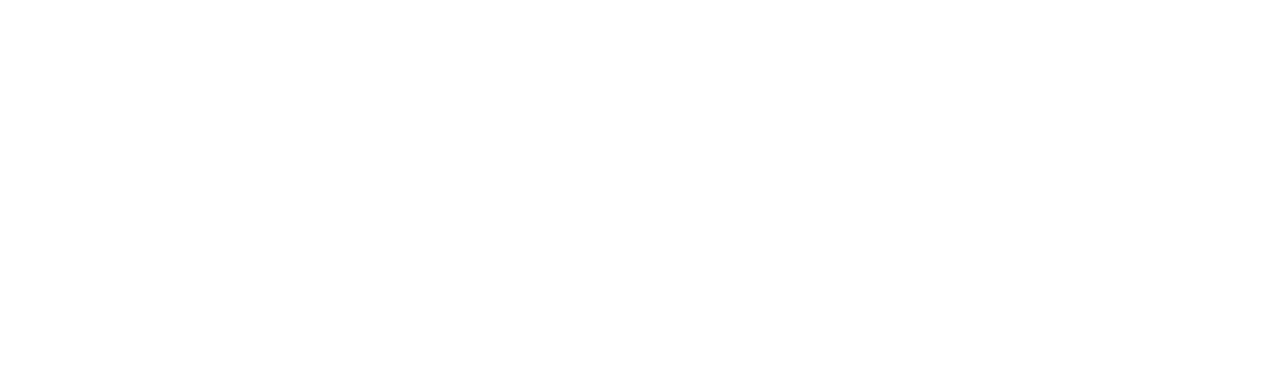
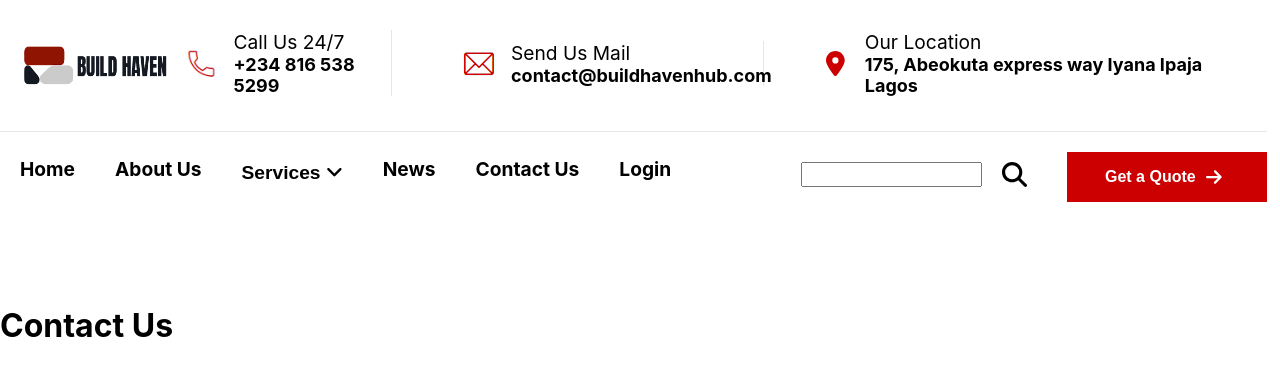
Before and after one commit to Wisdomtrail/BuildhHavenReact, a React (Create React App) app: page /contactUs in a window 1280 px wide. Before the commit this address had no page. Shown: the top 376 px of the page. Built offline with nearby package versions, Linux system fonts and the light colour scheme.

Commit message:
first commit

```diff
--- a/src/App.js
+++ b/src/App.js
@@ -12,6 +12,9 @@
 import Profile from './components/pages/Profile.jsx';
 import Settings from './components/pages/Settings.jsx';
 import ViewProduct from './components/pages/ViewProduct.jsx';
+import AboutUs from './components/pages/AboutUs.jsx';
+import News from './components/pages/News.jsx';
+import ContactUs from './components/pages/ContactUs.jsx';
 
 
 const product = {
@@ -40,6 +43,9 @@
         <Route path='/settings' element={<Settings/>}/>
         <Route path='logout' element={<Logout/>}/>
         <Route path='/viewProduct' element={ <ViewProduct product={product} />}/>
+        <Route path='/aboutUs' element={<AboutUs/>}/>
+        <Route path='/news' element={<News/>}/>
+        <Route path='/contactUs' element={<ContactUs/>}/>
       </Routes>
     </Router>
   );
--- a/src/components/footer/Footer.jsx
+++ b/src/components/footer/Footer.jsx
@@ -48,9 +48,11 @@
                         rel="noopener noreferrer"
                     >
                         <FontAwesomeIcon className="fa-icon" icon={faLocationDot} />
+                        <span>
                         <span>175, Abeokuta express way </span>
                         <br />
                         <span id="iil">Iyana Ipaja Lagos</span>
+                        </span>
                     </a>
                 </section>
                 <br />
@@ -62,7 +64,7 @@
                         rel="noopener noreferrer"
                     >
                         <FontAwesomeIcon className="fa-icon" icon={faGlobe} />
-                        <span>www.buildhavenhub.com</span>
+                        <span id="www">www.buildhavenhub.com</span>
                     </a>
                 </section>
             </div>
@@ -71,15 +73,15 @@
                 <h2>Quick Links</h2>
                 <section>
                     <FontAwesomeIcon className="quick-icons" icon={faSquare}/>
-                    <a>Home</a>
+                    <a href="/">Home</a>
                 </section><br />
                 <section>
                     <FontAwesomeIcon className="quick-icons" icon={faSquare}/>
-                    <a>Who Are We</a>
+                    <a  href="/aboutUs">Who Are We</a>
                 </section><br />
                 <section>
                     <FontAwesomeIcon className="quick-icons" icon={faSquare}/>
-                    <a>News</a>
+                    <a  href="/news">News</a>
                 </section><br />
                 <section>
                     <FontAwesomeIcon className="quick-icons" icon={faSquare}/>
@@ -87,7 +89,7 @@
                 </section><br />
                 <section>
                     <FontAwesomeIcon className="quick-icons" icon={faSquare}/>
-                    <a>Contact Us</a>
+                    <a  href="/contactUs">Contact Us</a>
                 </section>
             </div>
 
--- a/src/components/header/Header.jsx
+++ b/src/components/header/Header.jsx
@@ -19,9 +19,9 @@
   const navigateToLogin = () => {
     navigate('/login')
   }
+
   return (
     <header>
-      {/* Top Section */}
       <div className="top-section">
         <div className="logoAndCallUsSection">
           <img id="logo" src={logo} alt="Build Haven Logo" />
@@ -46,7 +46,6 @@
             onClick={toggleSidebar}
           />
         </div>
-        {/* Email Section */}
         <div className="contactEmailSection">
           <img src={messageIcon} alt="Message Icon" />
           <div>
@@ -59,7 +58,6 @@
             </p>
           </div>
         </div>
-        {/* Location Section */}
         <div className="locationSection">
           <FontAwesomeIcon id="locationIcon" icon={faLocationDot} color="#CD0001" />
           <div>
@@ -73,12 +71,10 @@
           </div>
         </div>
       </div>
-
-      {/* Sidebar */}
       <div className={`sidebar ${isSidebarOpen ? 'open' : ''}`}>
         <nav>
-          <p className="hme">Home</p>
-          <p id="aus">About Us</p>
+          <p className="hme"><a href="/">Home</a></p>
+          <p id="aus"><a href="/aboutUs">About Us</a></p>
           <p className="services" onClick={toggleServices}>
             Services <FontAwesomeIcon icon={faAngleDown} />
             {isServicesOpen && (
@@ -93,17 +89,16 @@
               </div>
             )}
           </p>
-          <p>News</p>
-          <p>Contact Us</p>
+          <p><a href="/news">News</a></p>
+          <p><a href="/contactus">Contact Us</a></p>
           <p onClick={navigateToLogin}>Login</p>
         </nav>
       </div>
 
-      {/* Bottom Section */}
       <div className="bottom-section">
         <div>
-          <p>Home</p>
-          <p>About Us</p>
+          <p><a href="/">Home</a></p>
+          <p><a href="aboutUs">About Us</a></p>
           <p className="services">
             Services <FontAwesomeIcon icon={faAngleDown} />
             <div className="dropdown">
@@ -116,8 +111,8 @@
             </div>
           </p>
 
-          <p>News</p>
-          <p>Contact Us</p>
+          <p><a href="/news">News</a></p>
+          <p><a href="contactUs">Contact Us</a></p>
           <p onClick={navigateToLogin}>Login</p>
         </div>
         <div className="sg">
--- /dev/null
+++ b/src/components/pages/AboutUs.jsx
@@ -0,0 +1,11 @@
+import Header from "../header/Header";
+const AboutUs = () =>{
+
+    return(
+        <>
+        <Header/>
+        <h1>About Us</h1>
+        </>
+    )
+}
+export default AboutUs;
--- /dev/null
+++ b/src/components/pages/ContactUs.jsx
@@ -0,0 +1,11 @@
+import Header from "../header/Header";
+const ContactUs = () => {
+
+    return(
+        <>
+        <Header/>
+        <h1>Contact Us</h1>
+        </>
+    )
+}
+export default ContactUs;
--- /dev/null
+++ b/src/components/pages/News.jsx
@@ -0,0 +1,12 @@
+import Header from "../header/Header";
+
+const News = () =>{
+
+    return(
+        <>
+        <Header/>
+        <h1>News</h1>
+        </>
+    )
+}
+export default News;
--- a/src/styles/Footer.css
+++ b/src/styles/Footer.css
@@ -27,6 +27,9 @@
 .contactFooter section {
     color: white;
     margin-left: 30px;
+}
+#www{
+    margin-left: 20px;
 }
 
 .contactFooter section span {
@@ -74,7 +77,13 @@
 }
 .send{
    background-color: red;
-
+}
+.emFooter article{
+    margin-left: 20px;
+    margin-top: -30px;
+}
+.emFooter section span:hover{
+    color: red;
 }
 
 .contactFooter .fa-icon {
@@ -115,14 +124,11 @@
         margin: 0;
         padding: 0;
     }
-
-    /* Ensure the last section (newsLetter) has enough space */
     .newsLetter {
         margin-top: 20px; /* Add space before newsletter */
         padding-bottom: 20px; /* Ensure space at the bottom */
     }
 
-    /* Ensure the footer container adjusts to the content height */
     .footerContainer {
         flex-grow: 1; /* Allow footer container to grow with content */
     }
@@ -135,7 +141,7 @@
 
 
 #iil {
-    margin-left: 25px;
+    margin-left: 35px;
 }
 .quick-icons{
     color: red;
--- a/src/styles/Header.css
+++ b/src/styles/Header.css
@@ -7,6 +7,14 @@
     padding: 10px 20px;
     /* Add some padding for spacing */
     gap: 20px;
+}
+.bottom-section div p a{
+    text-decoration:  none;
+    color: black;
+}
+.sidebar nav p a{
+    text-decoration:  none;
+    color: black;
 }
 
 @media screen and (max-width: 1000px) {
--- a/src/styles/Login.css
+++ b/src/styles/Login.css
@@ -150,10 +150,8 @@
     color: #333;
     font-weight: 700;
     overflow: hidden;
-    /* Ensures the pseudo-element doesn't overflow the button */
     transition: color 0.4s ease;
     z-index: 1;
-    /* Ensures the text is above the pseudo-element */
 }
 
 .form button::before {
@@ -186,12 +184,10 @@
 
 .form button:hover::before {
     left: 0;
-    /* Animate the pseudo-element into view */
 }
 
 .form button:hover {
     color: white;
-    /* Change text color on hover */
     cursor: pointer;
 }
 
```
